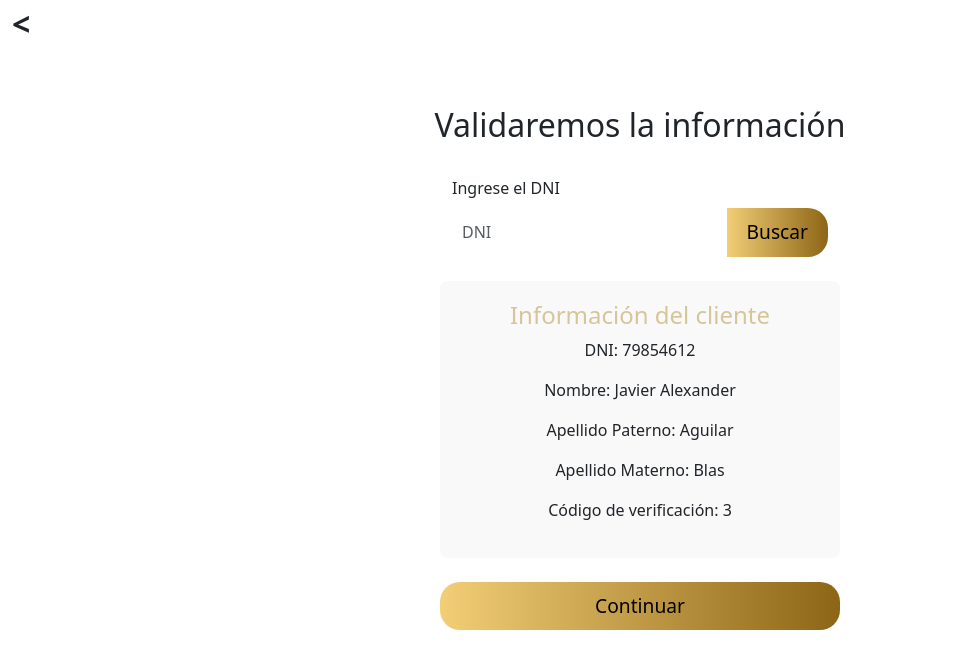
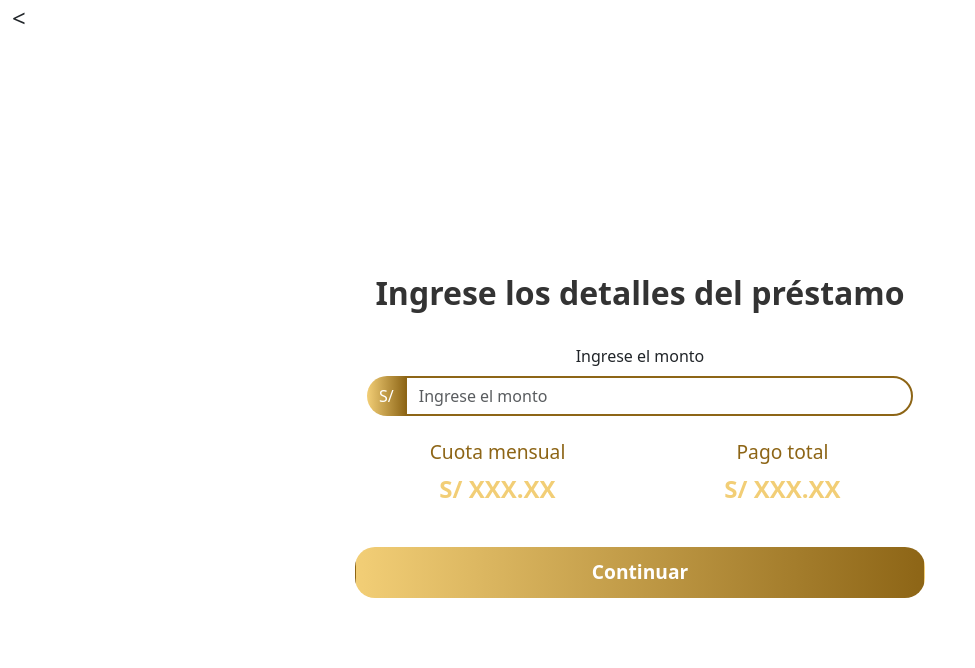
Before and after one commit to FinancieraGuevara/Financiera-Frontend, an Angular app in the folder app/: page / in a window 1280 px wide. Shown: the top 668 px of the page, without its empty margins (0-975 px from the left). Built offline with nearby package versions, Linux system fonts and the light colour scheme.

Commit message:
Validacion de numero entero y positivo

```diff
--- a/app/src/app/app.component.html
+++ b/app/src/app/app.component.html
@@ -1 +1 @@
-<app-validar-informacion></app-validar-informacion>
+<app-ingresar-detalle-prestamo></app-ingresar-detalle-prestamo>
--- a/app/src/app/ingresar-detalle-prestamo/ingresar-detalle-prestamo.component.html
+++ b/app/src/app/ingresar-detalle-prestamo/ingresar-detalle-prestamo.component.html
@@ -1 +1,63 @@
-<p>Hola mundo</p>
+<!-- Botón Flecha -->
+<div class="row m-0">
+    <div class="">
+        <a href="#" class="btn-atras text-reset m-0" style="padding: 0;">&lt;</a>
+    </div>
+</div>
+
+<!-- Contenedor principal -->
+<div class="container-fluid d-flex flex-column justify-content-center align-items-center min-vh-100">
+
+    <!-- Contenido del formulario -->
+    <div class="container d-flex flex-column justify-content-center">
+
+        <!-- Título -->
+        <div class="row my-4">
+            <h2 class="text-center">Ingrese los detalles del préstamo</h2>
+        </div>
+
+        <!-- Formulario -->
+        <div class="row">
+            <div class="col-md-6 offset-md-3">
+                <form>
+                    <!-- Campo de Ingreso de Monto -->
+                    <div class="row mb-4">
+                        <label for="monto" class="form-label text-center">Ingrese el monto</label>
+                        <div class="input-wrapper d-flex justify-content-center">
+                            <div class="input-group">
+                                <span class="input-group-text">S/</span>
+                                <input type="text" id="monto" class="form-control monto-input"
+                                       placeholder="Ingrese el monto" maxlength="10"
+                                       (keypress)="validateInput($event)"
+                                       (blur)="validatePositive($event)" required>
+                              </div>
+
+
+                        </div>
+                    </div>
+
+                    <!-- Cuota Mensual y Pago Total -->
+                    <div class="row text-center my-4">
+                        <!-- Columna Cuota Mensual -->
+                        <div class="col-md-6">
+                            <h4>Cuota mensual</h4>
+                            <p>S/ XXX.XX</p>
+                        </div>
+
+                        <!-- Columna Pago Total -->
+                        <div class="col-md-6">
+                            <h4>Pago total</h4>
+                            <p>S/ XXX.XX</p>
+                        </div>
+                    </div>
+
+                    <!-- Botón Continuar -->
+                    <div class="row text-center my-4">
+                        <button type="submit" class="btn">Continuar</button>
+                    </div>
+                </form>
+            </div>
+        </div>
+
+    </div>
+</div>
--- a/app/src/app/ingresar-detalle-prestamo/ingresar-detalle-prestamo.component.scss
+++ b/app/src/app/ingresar-detalle-prestamo/ingresar-detalle-prestamo.component.scss
@@ -0,0 +1,70 @@
+
+.btn-atras {
+    font-size: 1.5rem; /* Ajusta el tamaño de la flecha */
+    color: #8D6516; /* Color dorado */
+    text-decoration: none; /* Elimina el subrayado */
+    transition: color 0.3s ease; /* Añade una transición al cambiar el color */
+
+    &:hover {
+      color: #F2CE76; /* Cambia de color cuando el mouse pasa por encima */
+    }
+  }
+
+
+
+.container {
+    .btn-atras {
+      font-size: 1.5rem;
+      color: #8D6516;
+      text-decoration: none;
+    }
+
+    h2 {
+      font-weight: 600;
+      color: #333;
+    }
+
+    .input-group-text {
+      background: linear-gradient(90deg, #F2CE76, #8D6516);
+      color: #fff;
+      border: none;
+      border-radius: 20px 0 0 20px;
+    }
+
+    .monto-input {
+        border-radius: 0 20px 20px 0;
+        border: 2px solid #8D6516;
+
+        &:focus {
+          outline: none;
+          box-shadow: none;
+          border-color: #8D6516; /* Mantener el borde dorado */
+        }
+      }
+
+
+    .btn {
+      background: linear-gradient(90deg, #F2CE76, #8D6516);
+      color: #fff;
+      padding: 10px 20px;
+      border-radius: 20px;
+      font-size: 1.2rem;
+      font-weight: bold;
+      transition: background 0.3s ease;
+    }
+
+    .btn:hover {
+      background: linear-gradient(90deg, #8D6516, #F2CE76);
+    }
+
+    h4 {
+      font-size: 1.2rem;
+      color: #8D6516;
+    }
+
+    p {
+      font-size: 1.5rem;
+      font-weight: 700;
+      color: #F2CE76;
+    }
+  }
--- a/app/src/app/ingresar-detalle-prestamo/ingresar-detalle-prestamo.component.ts
+++ b/app/src/app/ingresar-detalle-prestamo/ingresar-detalle-prestamo.component.ts
@@ -5,8 +5,28 @@ import { Component } from '@angular/core';
   standalone: true,
   imports: [],
   templateUrl: './ingresar-detalle-prestamo.component.html',
-  styleUrl: './ingresar-detalle-prestamo.component.scss'
+  styleUrls: ['./ingresar-detalle-prestamo.component.scss']
 })
 export class IngresarDetallePrestamoComponent {
 
+  // Método para validar que solo se ingresen números
+  validateInput(event: KeyboardEvent) {
+    const keyCode = event.keyCode ? event.keyCode : event.which;
+
+    // Solo permitir números (0-9)
+    if (keyCode < 48 || keyCode > 57) {
+      event.preventDefault();
+    }
+  }
+
+  // Método para validar que el número ingresado sea positivo
+  validatePositive(event: any) {
+    const input = event.target.value;
+
+    // Si el número es negativo, se borra el valor y se muestra alerta
+    if (parseFloat(input) < 0) {
+      event.target.value = '';
+      alert('Por favor, ingrese un número positivo.');
+    }
+  }
 }
```
